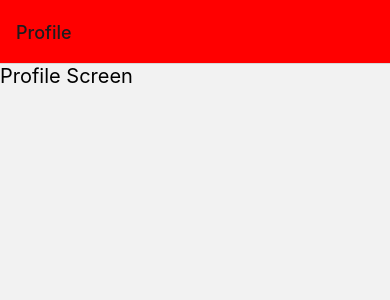
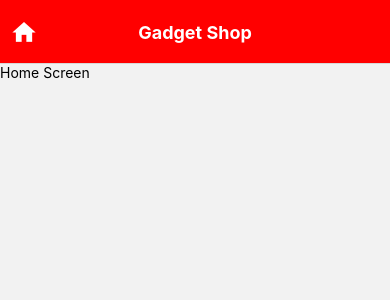
Before and after one commit to Aashish-Dahal/R-D-React, a React Native app: screen / in a window 390 px wide. Shown: the top 300 px of the page. Built offline with nearby package versions, Linux system fonts and the light colour scheme.

Commit message:
Navigation Screen Props

```diff
--- a/App.js
+++ b/App.js
@@ -12,17 +12,39 @@ import {NavigationContainer} from '@react-navigation/native';
 import {createStackNavigator} from '@react-navigation/stack';
 import Home from './src/navigation/screens/Home';
 import Profile from './src/navigation/screens/Profile';
+import MaterialCommunityIcons from 'react-native-vector-icons/MaterialCommunityIcons';
 
 const Stack = createStackNavigator();
 const App = () => {
   return (
     <NavigationContainer>
-      <Stack.Navigator
-        initialRouteName="Profile"
-        screenOptions={{
-          headerStyle: {backgroundColor: 'red'},
-        }}>
-        <Stack.Screen name="Home" component={Home} />
+      <Stack.Navigator>
+        <Stack.Screen
+          name="Home"
+          component={Home}
+          options={{
+            headerStyle: {
+              backgroundColor: 'red',
+            },
+            title: 'Gadget Shop',
+            headerTintColor: 'white',
+            headerTitleStyle: {
+              fontSize: 18,
+              fontWeight: 'bold',
+            },
+            headerTitleAlign: 'center',
+            headerShown: true,
+            headerLeft: props => (
+              <MaterialCommunityIcons
+                name="home"
+                size={28}
+                color="white"
+                style={{paddingLeft: 10}}
+                onPress={() => console.log('Home Clicked')}
+              />
+            ),
+          }}
+        />
         <Stack.Screen name="Profile" component={Profile} />
       </Stack.Navigator>
     </NavigationContainer>
--- a/package.json
+++ b/package.json
@@ -17,7 +17,8 @@
     "react-native": "0.69.1",
     "react-native-gesture-handler": "^2.5.0",
     "react-native-safe-area-context": "^4.3.1",
-    "react-native-screens": "^3.15.0"
+    "react-native-screens": "^3.15.0",
+    "react-native-vector-icons": "^9.2.0"
   },
   "devDependencies": {
     "@babel/core": "^7.12.9",
```
Also changed, not shown: 2 other files (tests, documents, lock files or other folders).
